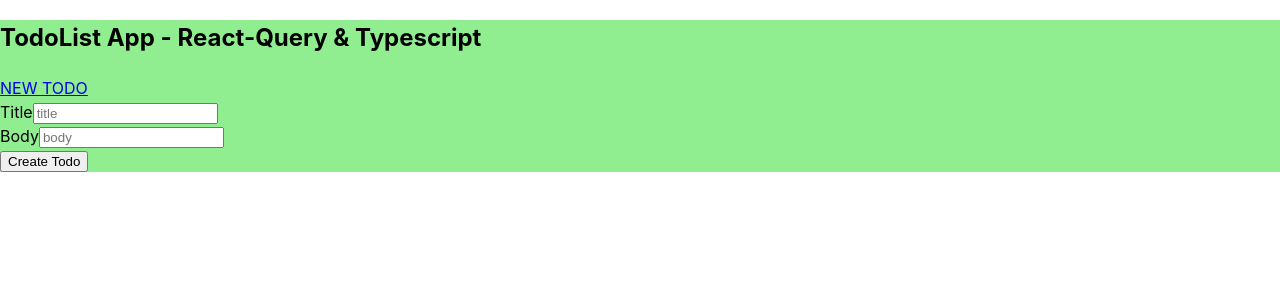
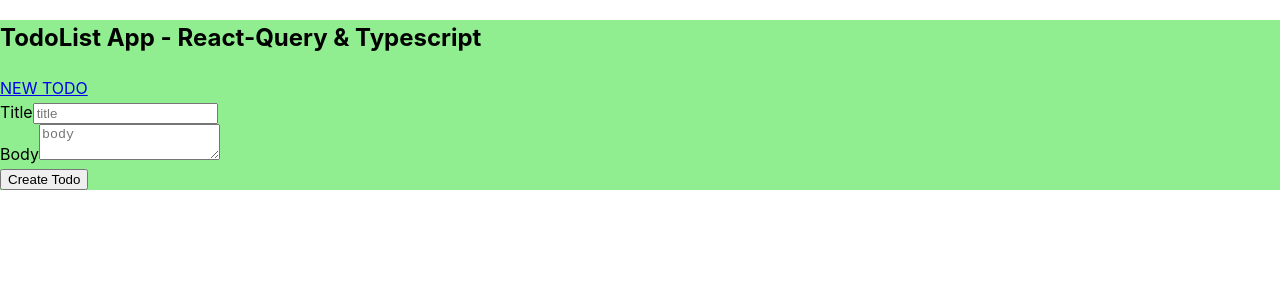
Before and after one commit to hassanamiri369/React-query-Typescript-TodoList-App, a React (Vite) app in the folder app/: page /addTodo in a window 1280 px wide. Shown: the top 300 px of the page. Built offline with nearby package versions, Linux system fonts and the light colour scheme.

Commit message:
change input to textaera tag

```diff
--- a/app/src/pages/AddTodo.tsx
+++ b/app/src/pages/AddTodo.tsx
@@ -48,7 +48,8 @@ const AddTodo = () => {
 
             <div className='t-body'>
                 <label>Body</label>
-                <input type='text' value={body} onChange={(e)=> setBody(e.target.value)} placeholder='body'/>
+                <textarea  value={body} onChange={(e)=> setBody(e.target.value)} placeholder='body'></textarea>
+
             </div>
 
             <div>
```
